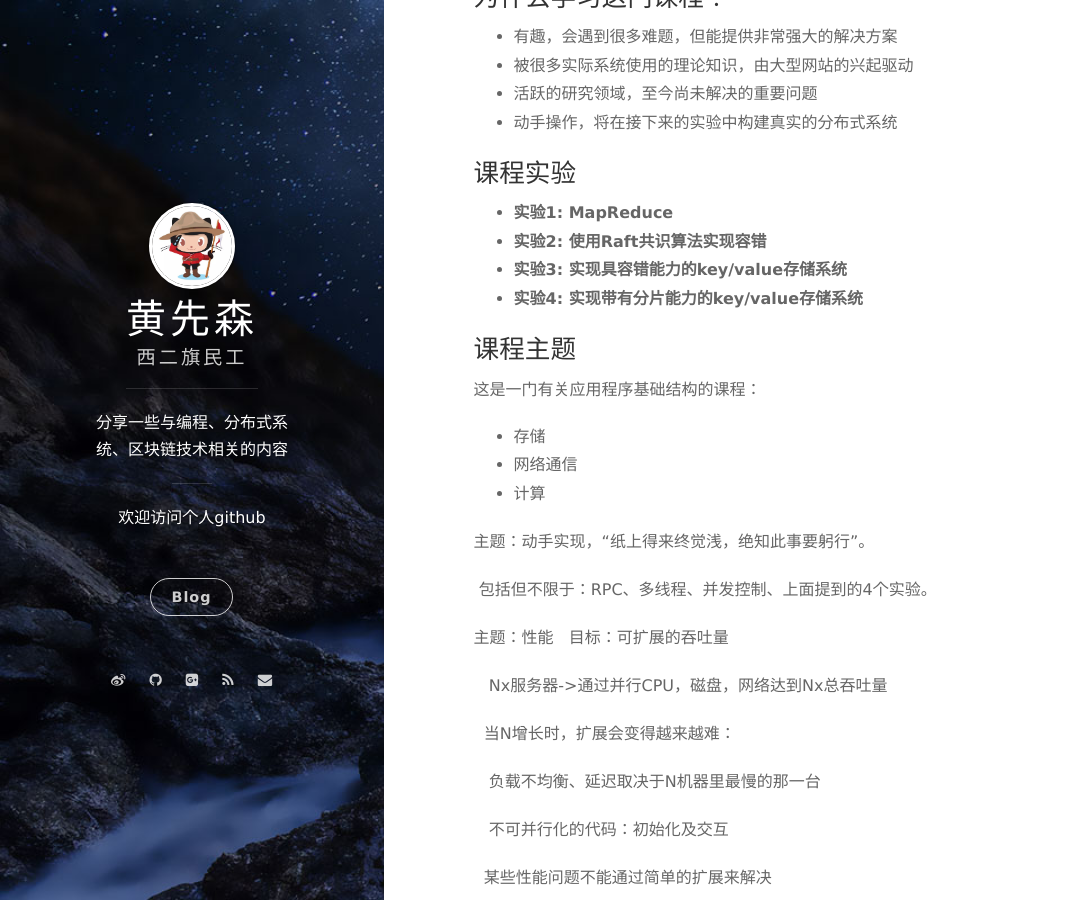
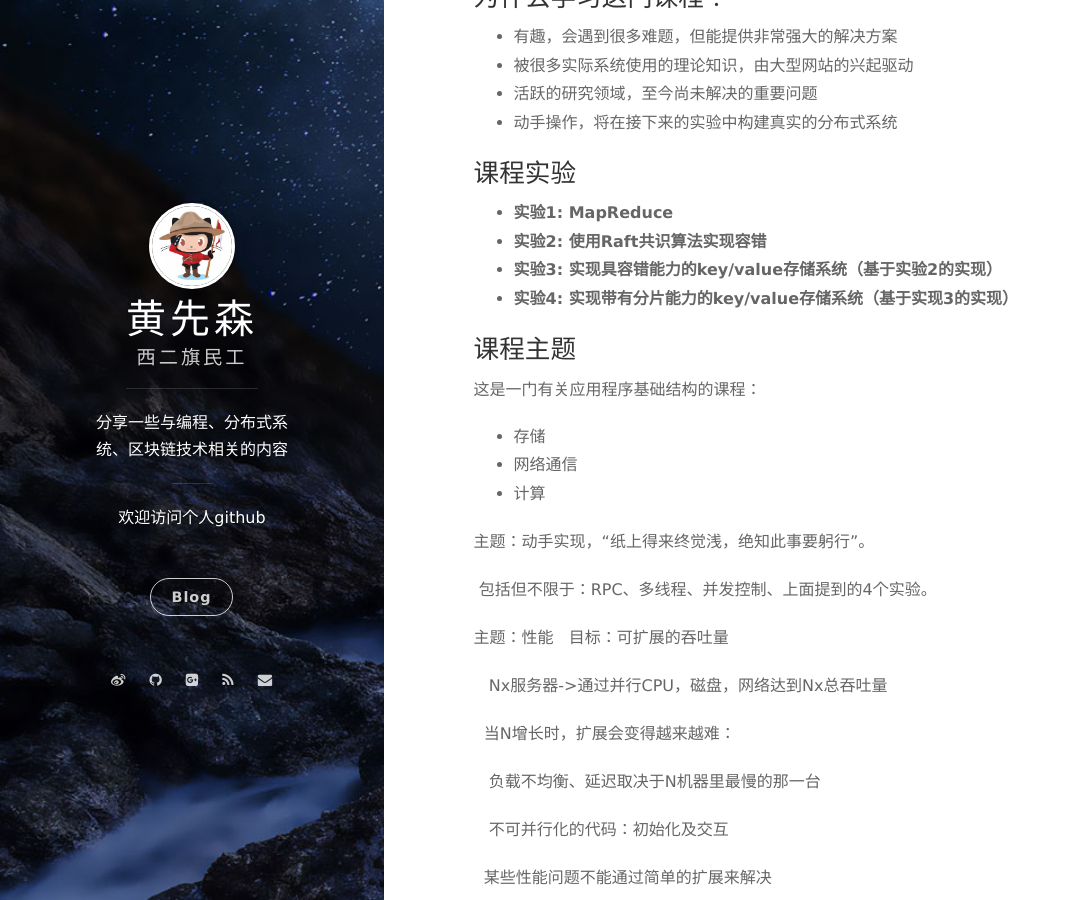
Before and after one commit to berryjam/berryjam.github.io, a Jekyll site: the page built from _posts/2020-09-12-6.824分布式系统课程系列(一):开篇&MapReduce介绍及框架实现.md, in a window 1280 px wide and 900 px high, scrolled down 807 px. Shown: the whole window, without its empty margins (0-1071 px from the left). Built offline with Jekyll 4.4.1, drawn with Linux system fonts in a browser that asks for light colours; nearby versions of some CDN libraries; comment, search, counter and statistics services are not loaded.

Commit message:
Update 2020-09-12-6.824分布式系统课程系列(一):开篇&MapReduce介绍及框架实现.md

```diff
--- a/_posts/2020-09-12-6.824分布式系统课程系列(一):开篇&MapReduce介绍及框架实现.md
+++ b/_posts/2020-09-12-6.824分布式系统课程系列(一):开篇&MapReduce介绍及框架实现.md
@@ -35,8 +35,8 @@ tags: 分布式系统 MapReduce 6.824
 
 - **实验1: MapReduce**
 - **实验2: 使用Raft共识算法实现容错**
-- **实验3: 实现具容错能力的key/value存储系统**
-- **实验4: 实现带有分片能力的key/value存储系统**
+- **实验3: 实现具容错能力的key/value存储系统（基于实验2的实现）**
+- **实验4: 实现带有分片能力的key/value存储系统（基于实现3的实现）**
 
 ### 课程主题
 
```
